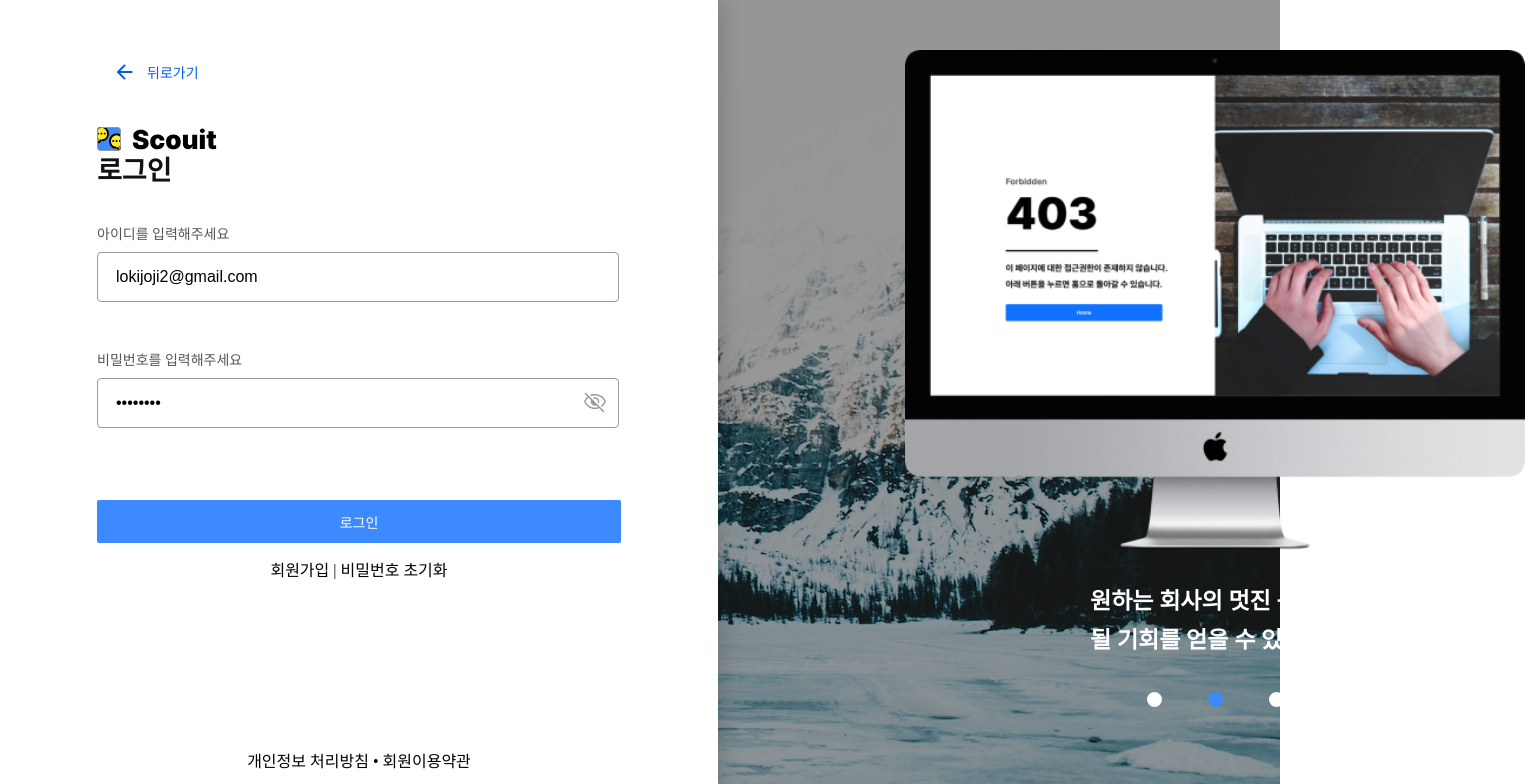
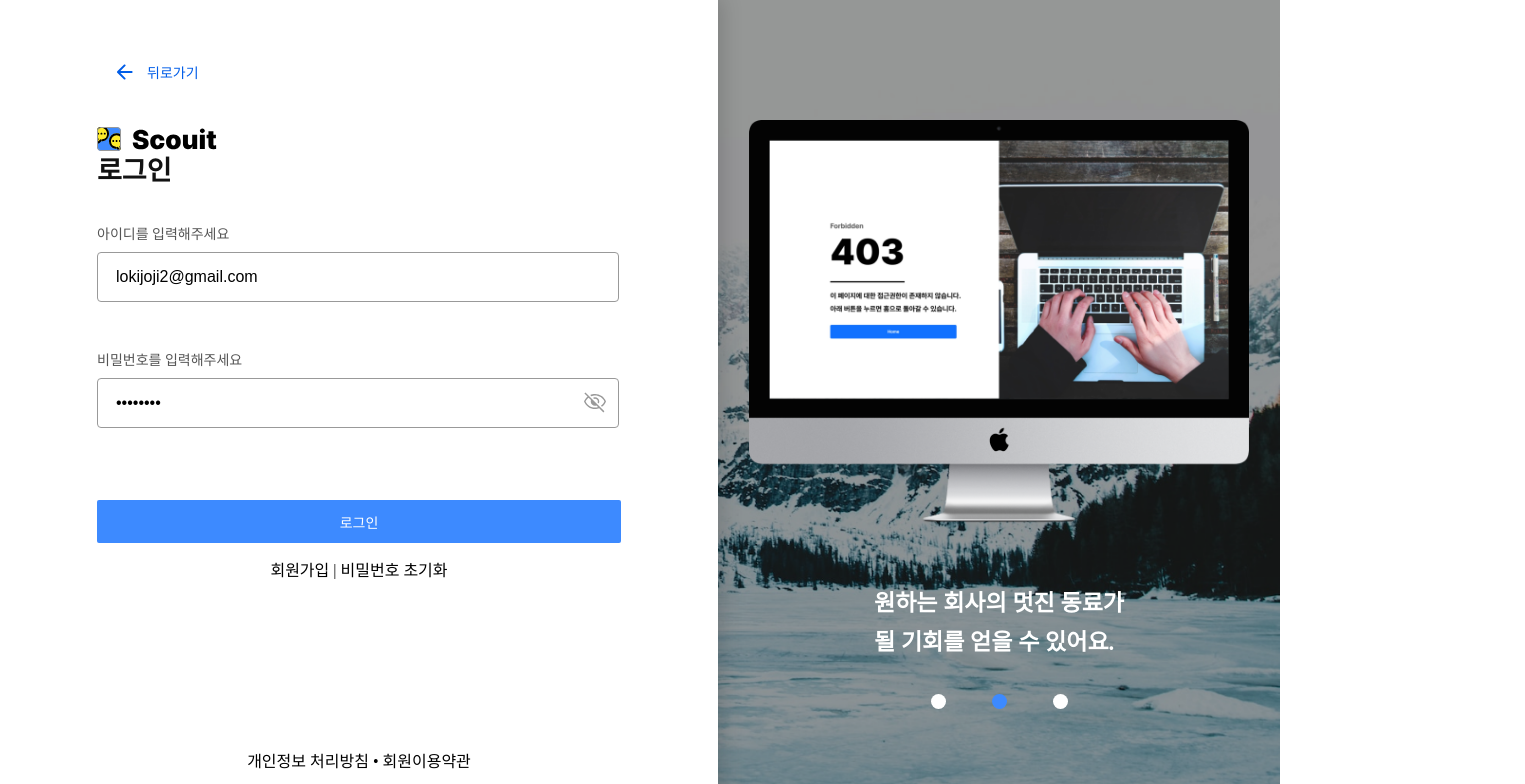
Before and after one commit to scouit/scouit-frontend, a React app: page /signin in a window 1280 px wide. Shown: the top 784 px of the page, 1525 px wide, since content can reach past the window. Built offline with nearby package versions, Linux system fonts and the light colour scheme; no server answers.

Commit message:
fix: img slider 14인치 맥에서 해상도 깨지는 거 해결

```diff
--- a/src/components/slider/ImgSlider.tsx
+++ b/src/components/slider/ImgSlider.tsx
@@ -10,13 +10,14 @@ export const ImgSlider = () => {
 
   return (
     <DirectionGap
+      margin="0 auto"
       direction="column"
       gap="40px"
       width="530px"
-      margin="50px 0 0 950px"
       align="center"
+      justify="center"
     >
-      <_SlideImage src={currentImg} />
+      <_DescriptionImg width={500} height={460} src={currentImg} />
       <DirectionGap direction="column" gap="16px">
         <Text size="title1" color="gray1">
           원하는 회사의 멋진 동료가
@@ -25,7 +26,6 @@ export const ImgSlider = () => {
           될 기회를 얻을 수 있어요.
         </Text>
       </DirectionGap>
-
       <DirectionGap direction="row" gap="46px">
         {Array(3)
           .fill(0)
@@ -41,8 +41,8 @@ export const ImgSlider = () => {
   );
 };
 
-const _SlideImage = styled.img`
-  height: 500px;
+const _DescriptionImg = styled.img`
+  object-fit: contain;
 `;
 
 const _IndexBall = styled.div<{ color: keyOfColor; hover: keyOfColor }>`
--- a/src/layouts/AuthWrapper.tsx
+++ b/src/layouts/AuthWrapper.tsx
@@ -20,7 +20,7 @@ export const AuthWrapper = ({ children, onSubmit }: PropsType) => {
   };
 
   return (
-    <>
+    <_Wrapper>
       <_Content>
         <_ContentInner>
           <Button
@@ -39,12 +39,15 @@ export const AuthWrapper = ({ children, onSubmit }: PropsType) => {
           </_PolicyLink>
         </_ContentInner>
       </_Content>
-      <_BackgroundImg src={AuthBack}>
-        <ImgSlider />
-      </_BackgroundImg>
-    </>
+      <ImgSlider />
+      <_BackgroundImg src={AuthBack} />
+    </_Wrapper>
   );
 };
+
+const _Wrapper = styled.div`
+  display: flex;
+`;
 
 const _PolicyLink = styled.div`
   position: absolute;
@@ -68,11 +71,11 @@ const _ContentInner = styled.div`
   overflow: hidden;
 `;
 
-const _BackgroundImg = styled.div<{ src: string }>`
+const _BackgroundImg = styled.img`
   width: 100%;
   height: 100%;
   position: absolute;
+  z-index: -1;
   top: 0;
-  background-image: url(${({ src }) => src});
-  background-position: right;
+  object-fit: cover;
 `;
```
